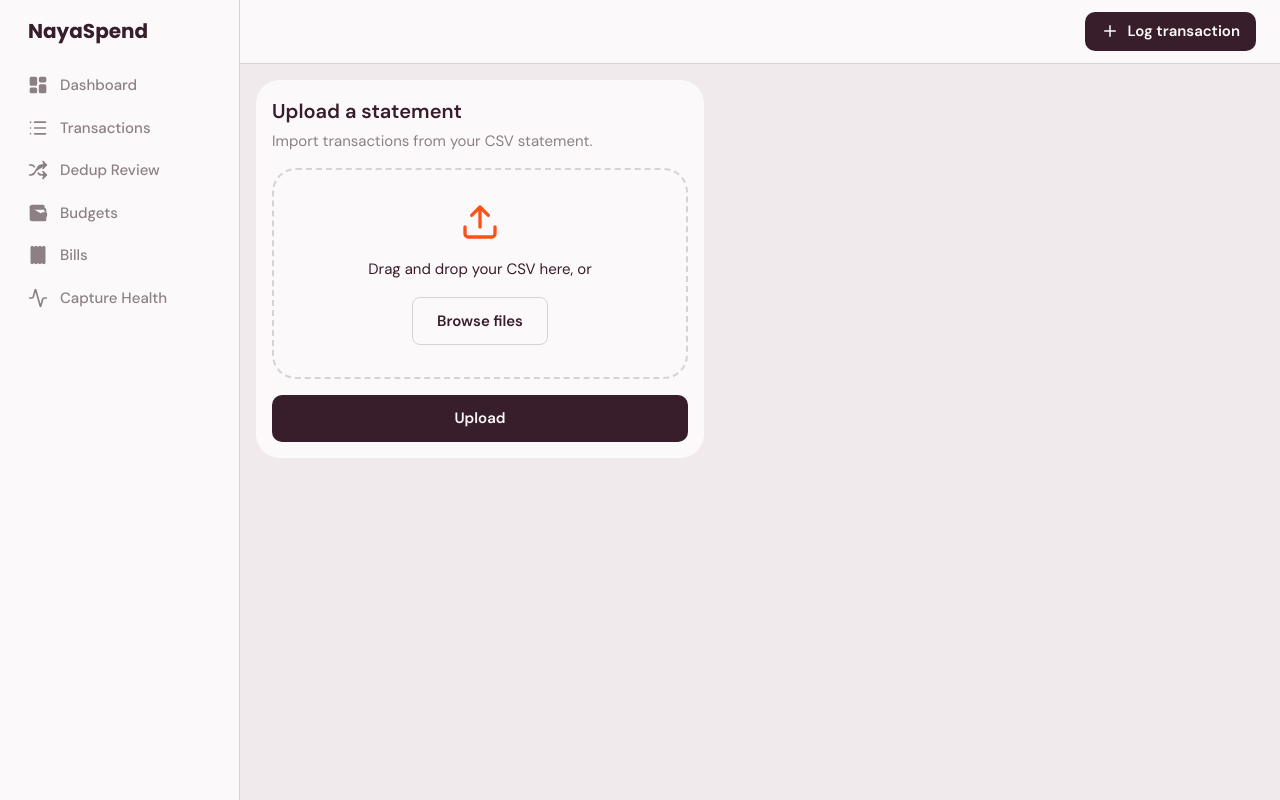
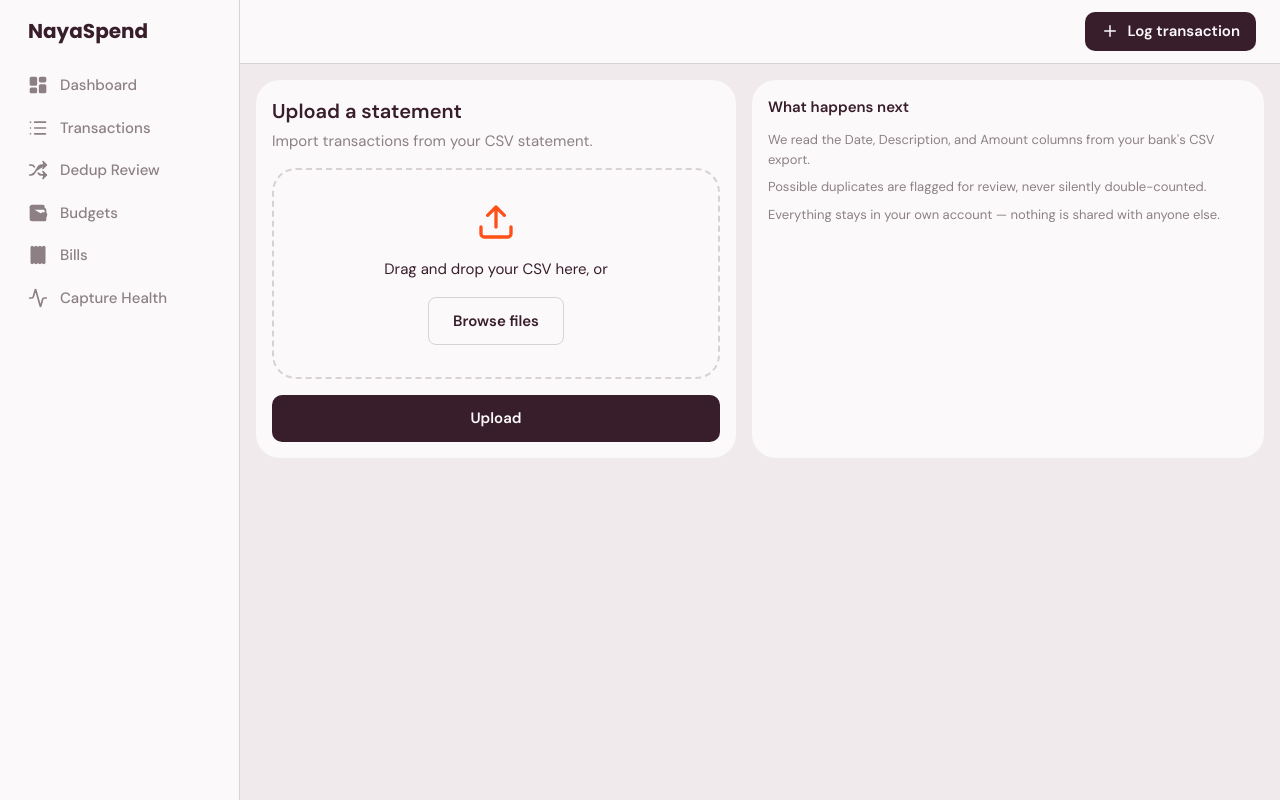
Before and after one commit to mhhassaan/NayaSpend, a React (Vite) app in the folder frontend/: page /statement-upload in a window 1280 px wide. Built offline with nearby package versions, Linux system fonts and the light colour scheme; what hono would draw is missing.

Commit message:
feat: Statement Upload gets a What-happens-next content panel
Co-Authored-By: Claude Sonnet 5 <noreply@anthropic.com>

```diff
--- a/frontend/src/pages/StatementUpload.tsx
+++ b/frontend/src/pages/StatementUpload.tsx
@@ -1,7 +1,7 @@
 import { useRef, useState } from "react";
 import { useMutation } from "@tanstack/react-query";
 import { apiClient } from "../api/client";
-import { Button, Card, showError, showSuccess } from "../components";
+import { Button, Card, SidePanelLayout, showError, showSuccess } from "../components";
 import { StatementUploadIcon } from "../components/icons";
 
 const ACCEPTED_CONTENT_TYPES = new Set(["text/csv", "text/plain", "application/vnd.ms-excel"]);
@@ -64,7 +64,9 @@ export function StatementUpload() {
   }
 
   return (
-    <Card className="max-w-md">
+    <SidePanelLayout
+      main={
+        <Card>
           <div className="flex flex-col gap-4">
             <div className="flex flex-col gap-1">
               <h1 className="font-body text-[20px] font-semibold">Upload a statement</h1>
@@ -128,5 +130,17 @@ export function StatementUpload() {
             </Button>
           </div>
         </Card>
+      }
+      panel={
+        <div className="flex flex-col gap-3">
+          <h2 className="font-body text-[15px] font-semibold">What happens next</h2>
+          <ul className="flex flex-col gap-2 font-body text-[13px] text-text-secondary">
+            <li>We read the Date, Description, and Amount columns from your bank's CSV export.</li>
+            <li>Possible duplicates are flagged for review, never silently double-counted.</li>
+            <li>Everything stays in your own account — nothing is shared with anyone else.</li>
+          </ul>
+        </div>
+      }
+    />
   );
 }
```
Lines whose indentation alone changed are shown as unchanged.
